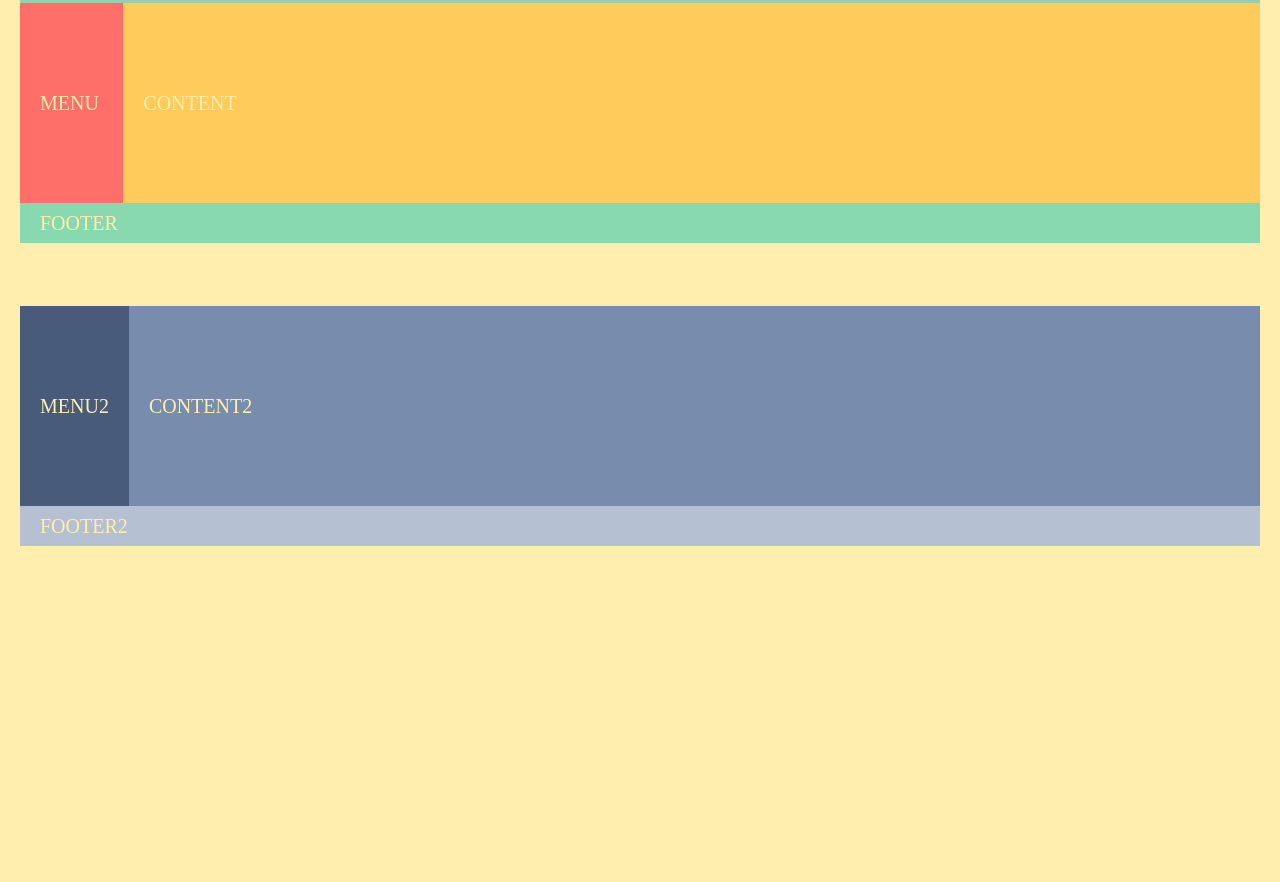
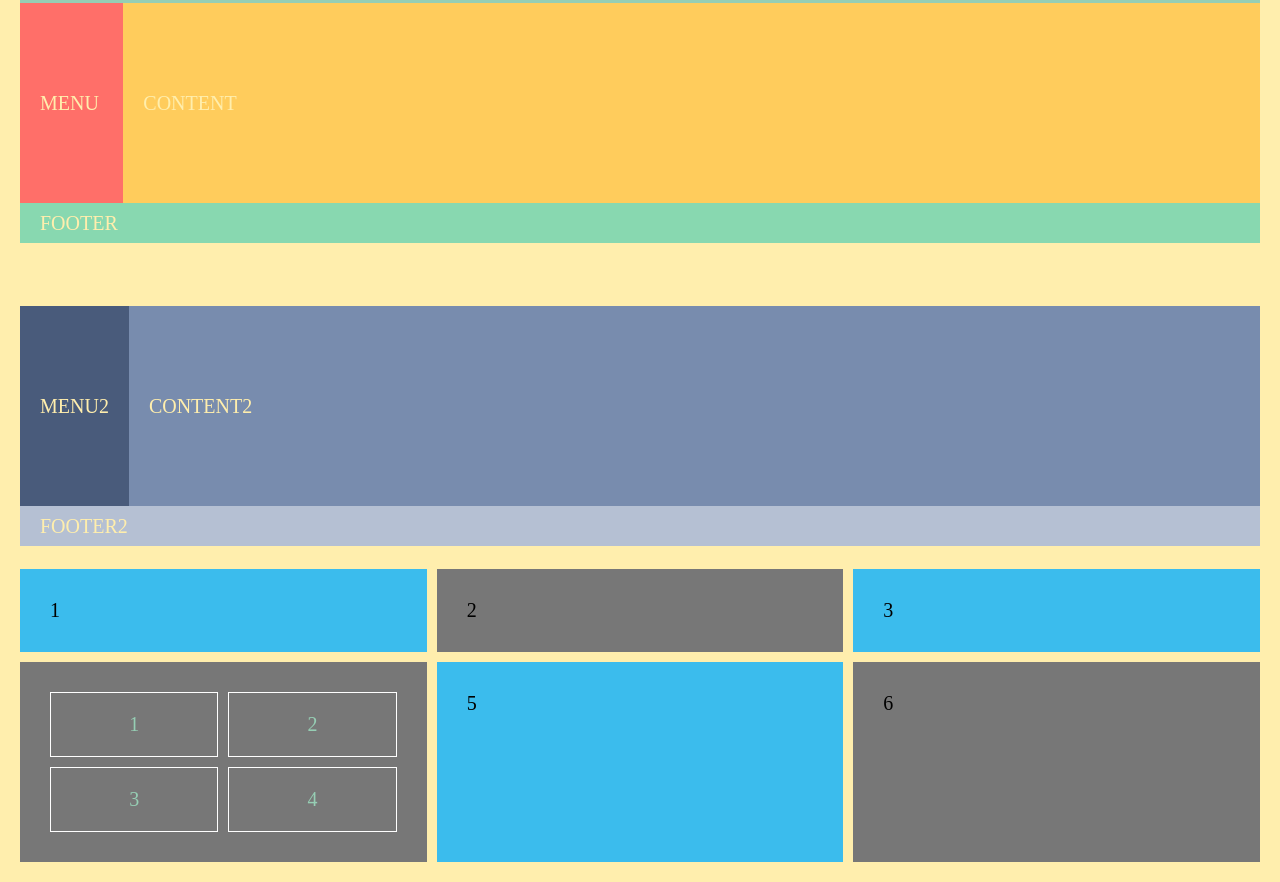
Before and after one commit to Calprimus/Infiniledger, a plain HTML site: page Test1/index.html in a window 1280 px wide. Shown: the part 239-1121 px from the top of the page. Before the commit the page ends 805 px from the top, so only its background shows below. Drawn offline with Linux system fonts and the light colour scheme.

Commit message:
Grid Test1 combined with nested NetNinja

```diff
--- a/Test1/index.html
+++ b/Test1/index.html
@@ -37,8 +37,28 @@
 
     <div class="grid-page2">
         <div class="menu2">MENU2</div>
-        <div class="content2">CONTENT2</div>
+        <div class=" content2 ">CONTENT2 </div>
         <div class="footer2">FOOTER2</div>
+    </div>
+
+    <br>
+
+    <div id="contentn">
+
+        <div>1</div>
+        <div>2</div>
+        <div>3</div>
+
+        <div class="nested">
+            <p>1</p>
+            <p>2</p>
+            <p>3</p>
+            <p>4</p>
+        </div>
+
+        <div>5</div>
+        <div>6</div>
+
     </div>
 
 </body>
--- a/Test1/style.css
+++ b/Test1/style.css
@@ -53,3 +53,33 @@
     grid-column: 1 / -1;
     grid-row: 3 /-1;
 }
+
+#contentn {
+    display: grid;
+    grid-template-columns: repeat(3, 1fr);
+    grid-gap: 10px;
+    max-width: auto;
+    margin: 0 auto;
+}
+
+#contentn div {
+    background: #3bbced;
+    padding: 30px;
+}
+
+#contentn div:nth-child(even) {
+    background: #777;
+    padding: 30px;
+}
+
+.nested {
+    display: grid;
+    grid-template-columns: 1fr 1fr;
+    grid-gap: 10px;
+}
+
+.nested p {
+    border: 1px solid #fff;
+    padding: 20px;
+    margin: 0;
+}
```
